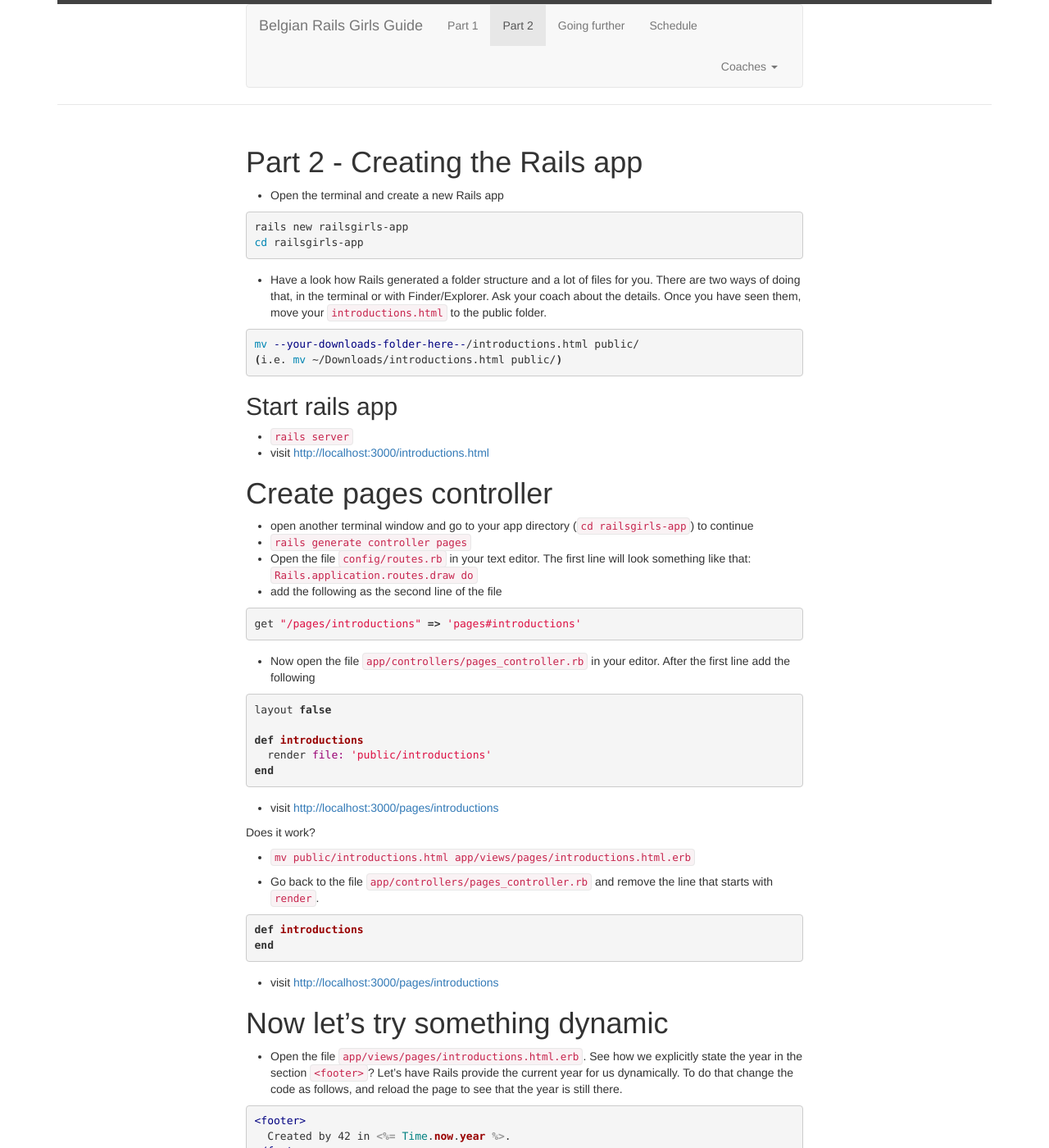
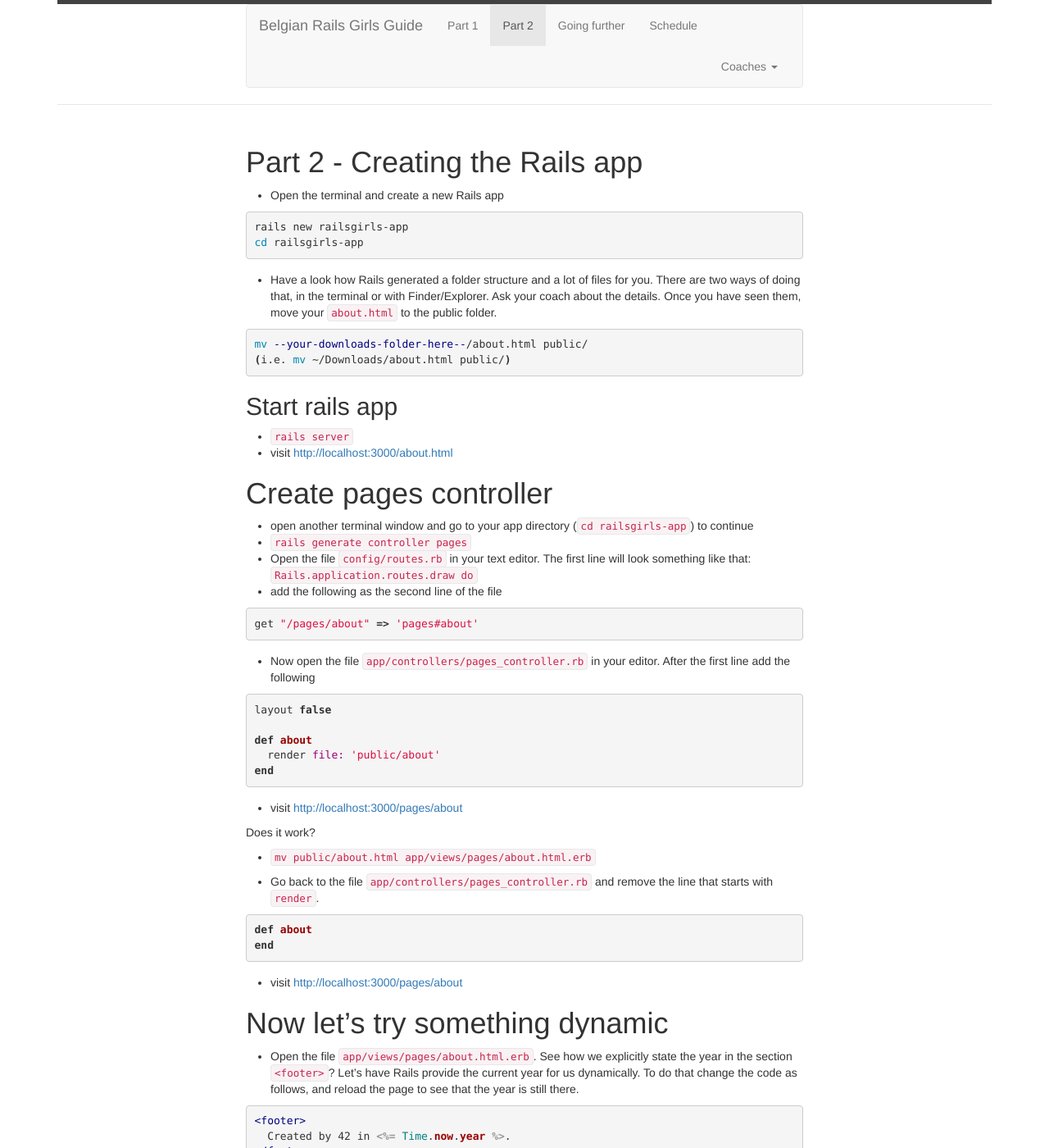
Before and after one commit to brug-be/railsgirls_guide, a Jekyll site: the page built from part_2_dynamic.md, in a window 1280 px wide and 1400 px high. Shown: the whole window at 82% size. Built offline with Jekyll 4.4.1, drawn with Linux system fonts in a browser that asks for light colours; nearby versions of some CDN libraries; some of the changed text lies outside the part shown.

Commit message:
Renaming introductions to about, making the concept clearer.

````diff
--- a/part_2_dynamic.md
+++ b/part_2_dynamic.md
@@ -13,17 +13,17 @@
 cd railsgirls-app
 {% endhighlight %}
 
-* Have a look how Rails generated a folder structure and a lot of files for you. There are two ways of doing that, in the terminal or with Finder/Explorer. Ask your coach about the details. Once you have seen them, move your ```introductions.html``` to the public folder.
+* Have a look how Rails generated a folder structure and a lot of files for you. There are two ways of doing that, in the terminal or with Finder/Explorer. Ask your coach about the details. Once you have seen them, move your ```about.html``` to the public folder.
 
 {% highlight bash %}
-mv --your-downloads-folder-here--/introductions.html public/
-(i.e. mv ~/Downloads/introductions.html public/)
+mv --your-downloads-folder-here--/about.html public/
+(i.e. mv ~/Downloads/about.html public/)
 {% endhighlight %}
 
 ## Start rails app
 
 * `rails server`
-* visit [http://localhost:3000/introductions.html](http://localhost:3000/introductions.html)
+* visit [http://localhost:3000/about.html](http://localhost:3000/about.html)
 
 # Create pages controller
 
@@ -33,7 +33,7 @@
 * add the following as the second line of the file
 
 {% highlight ruby %}
-get "/pages/introductions" => 'pages#introductions'
+get "/pages/about" => 'pages#about'
 {% endhighlight %}
 
 * Now open the file `app/controllers/pages_controller.rb` in your editor. After the first line add the following
@@ -41,29 +41,29 @@
 {% highlight ruby %}
 layout false
 
-def introductions
-  render file: 'public/introductions'
+def about
+  render file: 'public/about'
 end
 {% endhighlight %}
 
-* visit [http://localhost:3000/pages/introductions](http://localhost:3000/pages/introductions)
+* visit [http://localhost:3000/pages/about](http://localhost:3000/pages/about)
 
 Does it work?
 
-* `mv public/introductions.html app/views/pages/introductions.html.erb`
+* `mv public/about.html app/views/pages/about.html.erb`
 
 * Go back to the file `app/controllers/pages_controller.rb` and remove the line that starts with `render`.
 
 {% highlight ruby %}
-def introductions
+def about
 end
 {% endhighlight %}
 
-* visit [http://localhost:3000/pages/introductions](http://localhost:3000/pages/introductions)
+* visit [http://localhost:3000/pages/about](http://localhost:3000/pages/about)
 
 # Now let's try something dynamic
 
-* Open the file `app/views/pages/introductions.html.erb`. See how we explicitly state the year in the section `<footer>`? Let's have Rails provide the current year for us dynamically. To do that change the code as follows, and reload the page to see that the year is still there.
+* Open the file `app/views/pages/about.html.erb`. See how we explicitly state the year in the section `<footer>`? Let's have Rails provide the current year for us dynamically. To do that change the code as follows, and reload the page to see that the year is still there.
 
 {% highlight erb %}
 <footer>
@@ -76,12 +76,12 @@
 * Now go back to the file `app/controllers/pages_controller.rb`. We'll be introducing a variable to hold the value of the year now.
 
 {% highlight ruby %}
-def introductions
+def about
   @name = 'Jane Doe'
 end
 {% endhighlight %}
 
-* And in `app/views/pages/introductions.html.erb`:
+* And in `app/views/pages/about.html.erb`:
 
 {% highlight erb %}
 <footer>
@@ -116,7 +116,7 @@
 add the following:
 
 {% highlight ruby %}
-def introductions
+def about
   @name = 'Jane Doe'
   @year = Time.now.year
   @hobbies = ['Painting', 'Eating', 'Cooking', 'Whatever']
@@ -124,7 +124,7 @@
 end
 {% endhighlight %}
 
-* And in `app/views/pages/introductions.html.erb`:
+* And in `app/views/pages/about.html.erb`:
 
 {% highlight erb %}
 <ul>
@@ -173,7 +173,7 @@
 
 Introduce the idea of having a second page
 
-* cp app/views/pages/introductions.html.erb app/views/pages/second_page.html.erb
+* cp app/views/pages/about.html.erb app/views/pages/second_page.html.erb
 * Add the route
 
 {% highlight ruby %}
@@ -210,7 +210,7 @@
         <li class="dropdown">
           <a href="#" class="dropdown-toggle" data-toggle="dropdown" role="button" aria-expanded="false">Dropdown <span class="caret"></span></a>
           <ul class="dropdown-menu" role="menu">
-            <li><a href="/pages/introductions">Introduction</a></li>
+            <li><a href="/pages/about">About</a></li>
             <li><a href="/pages/second_page">Second page</a></li>
           </ul>
         </li>
@@ -251,7 +251,7 @@
 Now let's use the hobbies and languages stored in the database.
 
 {% highlight ruby %}
-def introductions
+def about
   @year = Time.now.year
   @hobbies = Hobby.all
   @languages = Language.all
````
Also changed, not shown: part_1_static.md (+7 -7 lines), materials/about.html (renamed from materials/introductions.html), materials/about_boostrap_and_js.html (renamed from materials/introductions_boostrap_and_js.html).
